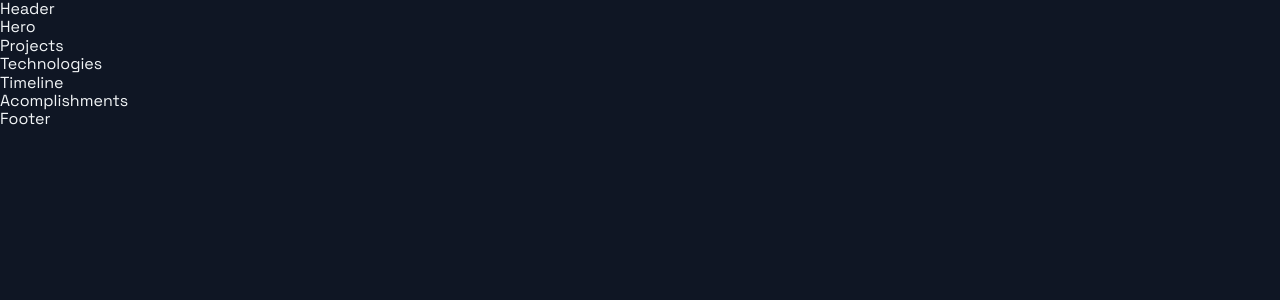
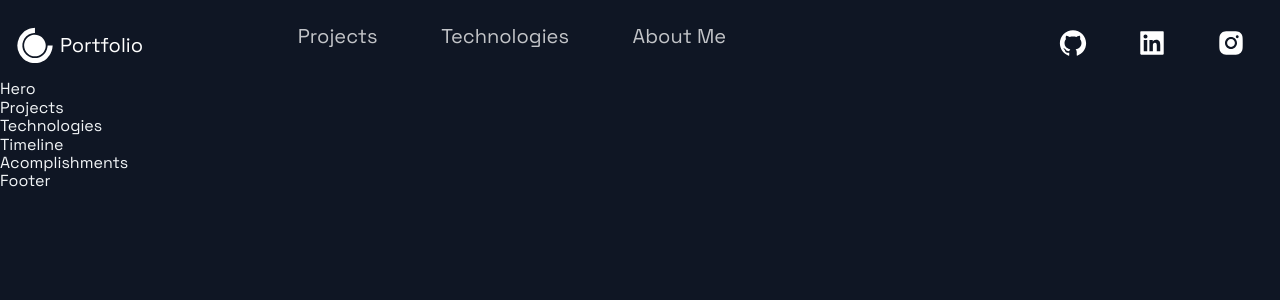
Before and after one commit to nikhilgubbi/portfolio_website, a Next.js app: page / in a window 1280 px wide. Shown: the top 300 px of the page. Built offline with nearby package versions, Linux system fonts and the light colour scheme.

Commit message:
React Portfolio

```diff
--- a/src/components/Header/Header.js
+++ b/src/components/Header/Header.js
@@ -3,12 +3,49 @@
 import { AiFillGithub, AiFillInstagram, AiFillLinkedin } from 'react-icons/ai';
 import { DiCssdeck } from 'react-icons/di';
 
-import { Container, Div1, Div2, Div3, NavLink, SocialIcons } from './HeaderStyles';
+import { Container, Div1, Div2, Div3, NavLink, SocialIcons, Span } from './HeaderStyles';
+import Technologies from './../Technologies/Technologies';
 
-const Header = () =>  (
-  <div>
-    Header
-  </div>
+const Header = () => (
+  <Container>
+    <Div1>
+      <Link href="/">
+        <a style={{ display: "flex", alignItems: "center", color: "white", marginBottom: '20;' }} >
+
+          <DiCssdeck size="5rem" /> <Span>Portfolio</Span>
+        </a>
+      </Link>
+    </Div1>
+    <Div2>
+      <li>
+        <Link href="#projects">
+          <NavLink>Projects</NavLink>
+        </Link>
+      </li>
+      <li>
+        <Link href="#tech">
+          <NavLink>Technologies</NavLink>
+        </Link>
+      </li>
+      <li>
+        <Link href="#about">
+          <NavLink>About Me</NavLink>
+        </Link>
+      </li>
+    </Div2>
+    <Div3>
+      <SocialIcons href="https://github.com">
+        <AiFillGithub size="3rem" />
+      </SocialIcons>
+      <SocialIcons href="https://linked.com">
+        <AiFillLinkedin size="3rem" />
+      </SocialIcons>
+      <SocialIcons href="https://instagram.com">
+        <AiFillInstagram size="3rem" />
+      </SocialIcons>
+
+    </Div3>
+  </Container>
 );
 
 export default Header;
--- a/src/components/Header/HeaderStyles.js
+++ b/src/components/Header/HeaderStyles.js
@@ -17,6 +17,14 @@
     grid-row-gap: 0.5rem;
   }
 `;
+
+export const Span = styled.span`
+  font-size: 2rem;
+
+
+
+`;
+
 export const Div1 = styled.div`
   grid-area: 1 / 1 / 2 / 2;
   display: flex;
```
